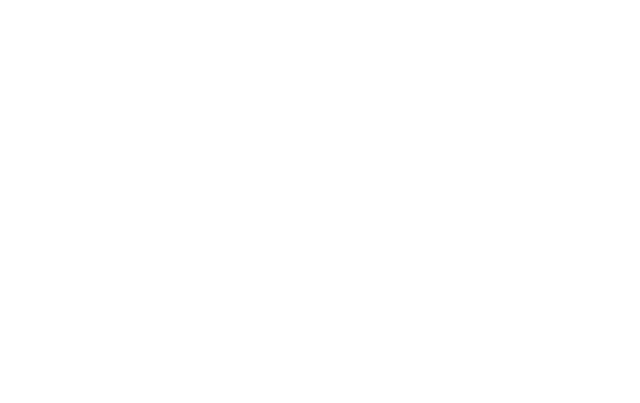
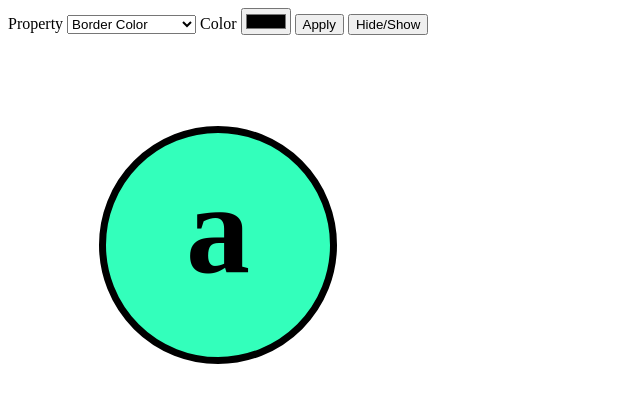
Before and after one commit to Lightsyde/assignments, a PHP site: page / in a window 1280 px wide. Before the commit the part shown is empty. Shown: the top 403 px of the page, without its empty margins (0-640 px from the left). Run offline with PHP 8.4, Linux system fonts and the light colour scheme; some libraries are stand-ins or nearby versions.

Commit message:
finished working with the apply button created circle

```diff
--- a/mtm1526/assignment-3/css/simple-app.css
+++ b/mtm1526/assignment-3/css/simple-app.css
@@ -1,2 +1,16 @@
 @charset "utf-8";
 /* CSS Document */
+
+div {
+	margin: 91px;
+	width: 224px;
+	height: 224px;
+	border-radius: 14em;
+	background-color:#3Fb;
+	border: 7px solid #000;
+	text-align:center;
+	line-height: 21px;
+}
+div h1 {
+	font-size: 8em;
+}
--- a/mtm1526/assignment-3/index.html
+++ b/mtm1526/assignment-3/index.html
@@ -7,7 +7,24 @@
 	</head>
 
 	<body>
+		<form >
+			<label for="property">Property</label>
+			<select id="property" name="property">
+				<option value="border-color">Border Color</option>
+				<option value="background-color">Background Color</option>
+				<option value="color">Color</option>
+			</select>
 
+			<label for="color-box">Color</label>
+			<input type="color" id="color-box">
+
+			<button id="apply">Apply</button>
+			<button id="hide-show">Hide/Show</button>
+
+		</form>
+		<div class="circ">
+			<h1>a</h1>
+		</div>
 
 		<script src="https://ajax.googleapis.com/ajax/libs/jquery/1.7.2/jquery.min.js"></script>
 		<script src="js/simple-app.js"></script>
--- a/mtm1526/assignment-3/js/simple-app.js
+++ b/mtm1526/assignment-3/js/simple-app.js
@@ -1,5 +1,32 @@
 $(document).ready(function() {
 
+	$('form').on('submit', function (ev) {
+		ev.preventDefault();
 
+	})
+
+	$('#apply').on('click', function (ev) {
+
+		var itemIs = $('#property').val();
+		console.log(itemIs);
+		var colorValue = $('#color-box').val();
+
+		var colorChange = $('.circ').css(itemIs, colorValue);
+
+		if(itemIs == 'background-color' && $('#color-box').val() != null) {
+
+			colorChange;
+
+		}
+		else if(itemIs == 'border-color' && $('#color-box').val() != null) {
+
+			colorChange;
+		}
+		else if(itemIs == 'color' && $('#color-box').val() != null) {
+
+			//$('.circ').css('color', colorValue);
+			colorChange;
+		}
+	});
 
 });// JavaScript Document
```
